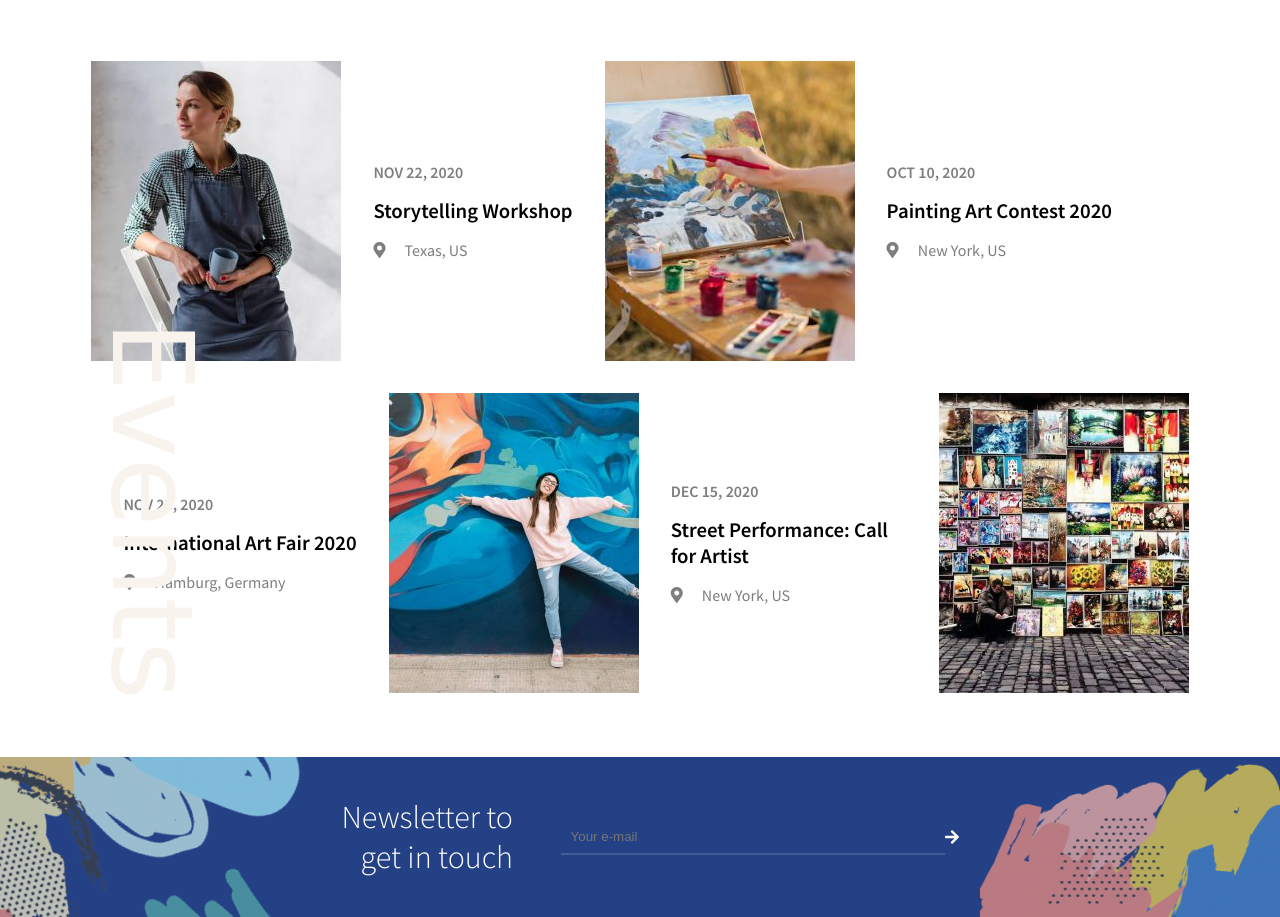
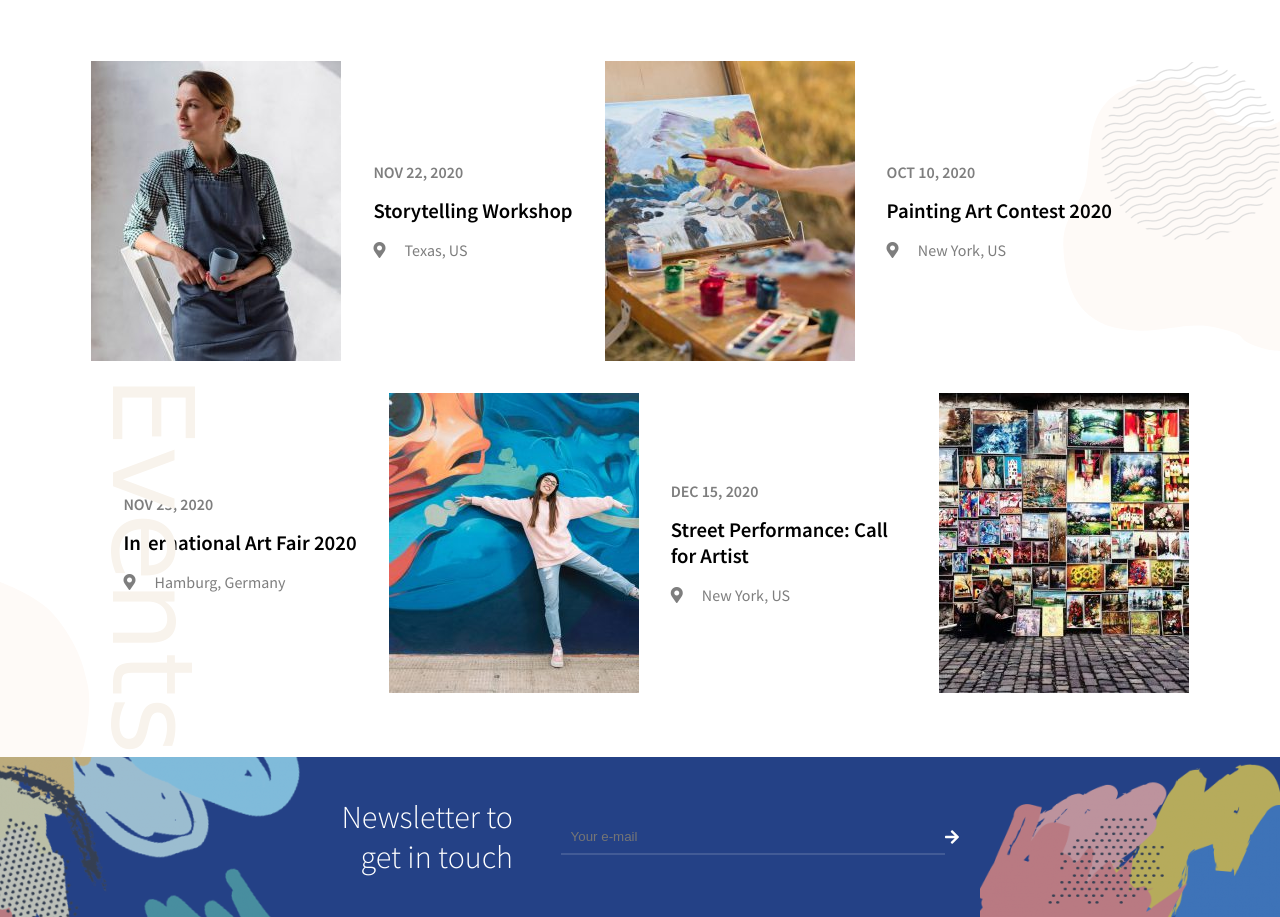
Before and after one commit to gabrivava/proj-html-vuejs, a website: page index.html in a window 1280 px wide. Shown: the part 6027-6944 px from the top of the page. Drawn offline with nearby package versions, Linux system fonts and the light colour scheme; a web font is replaced by a local one.

Commit message:
aggiunti immagini background alla sezione upcoming-events

```diff
--- a/index.html
+++ b/index.html
@@ -355,6 +355,12 @@
                     </div>
 
                 </div>
+
+                <div class="background">
+                    <img class="n1" src="./dist/img/image7.svg" alt="">
+                    <img class="n2" src="./dist/img/image8.svg" alt="">
+                    <img class="n3" src="./dist/img/maxcoach-shape-13.png" alt="">
+                </div>
             </div>
         </div>
 
--- a/src/css/_footer.scss
+++ b/src/css/_footer.scss
@@ -1,6 +1,5 @@
 @import 'newsletter.scss';
 footer {
-    margin-top: 4rem;
     .container {
         width: 80%;
         margin: 3rem auto;
--- a/src/css/_upcoming_events.scss
+++ b/src/css/_upcoming_events.scss
@@ -4,6 +4,7 @@
     flex-direction: column;
     align-items: center;
     position: relative;
+    padding-bottom: 4rem;
     h3 {
         color: $color_cursive;
         font-family: $font_corsivo;
@@ -21,6 +22,29 @@
         font-family: 'Londrina Shadow', cursive;
         font-size: 7rem;
         color: #F8F3EC;
+    }
+    .background {
+        position: absolute;
+        z-index: -1;
+        height: 100%;
+        width: 100%;
+        .n1 {
+            position: absolute;
+            right: 0;
+            top: 20%;
+            width: 17%;
+        }
+        .n2 {
+            position: absolute;
+            bottom: 0;
+            left: 0;
+            width: 7%;
+        }
+        .n3 {
+            position: absolute;
+            top: 18%;
+            right: 0;
+        }
     }
     .container {
         margin-top: 2rem;
```
Also changed, not shown: dist/css/app.css, dist/img/image7.svg (added), dist/img/image8.svg (added), dist/mix-manifest.json, src/images/image7.svg (added), src/images/image8.svg (added).
